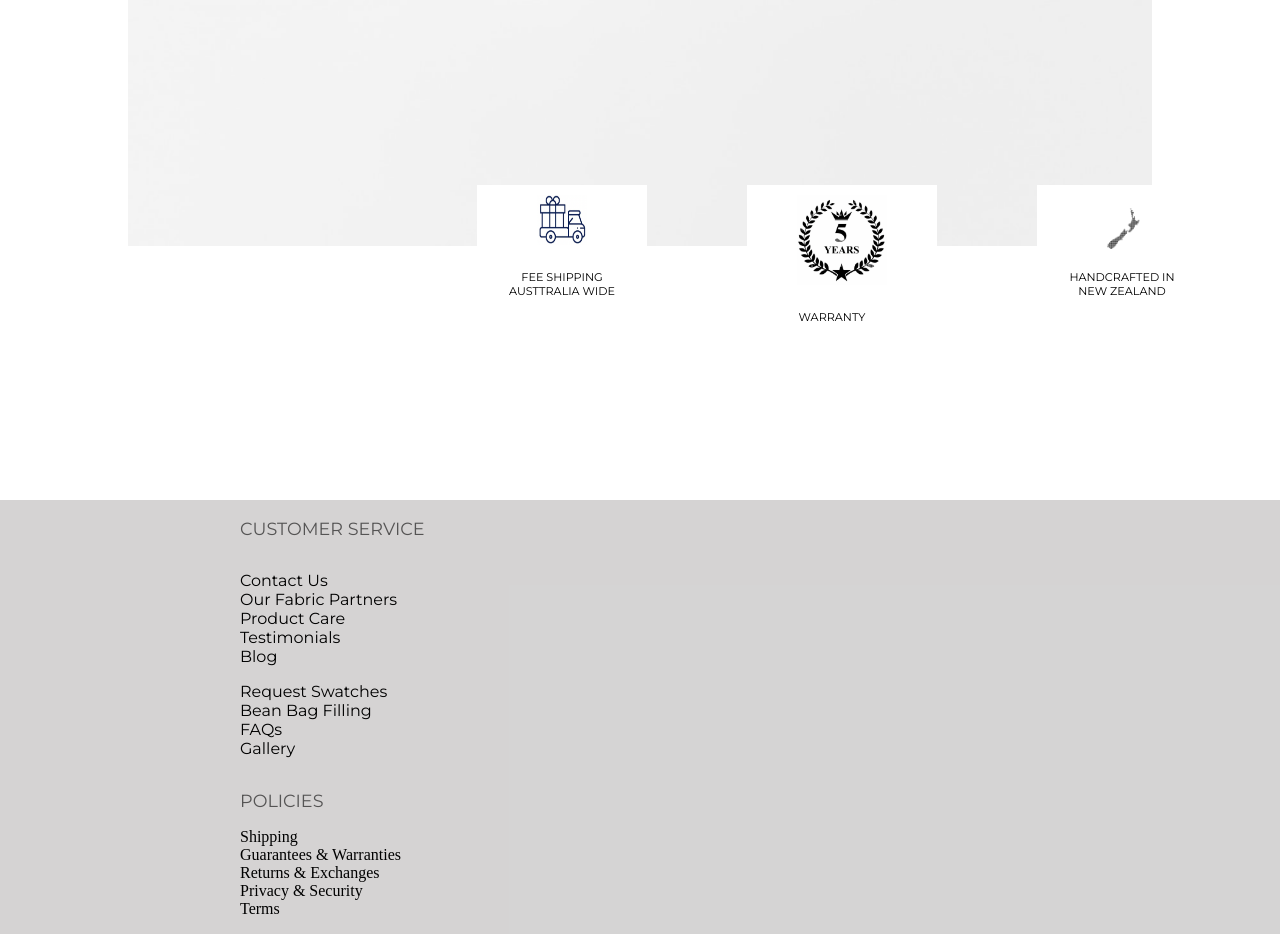
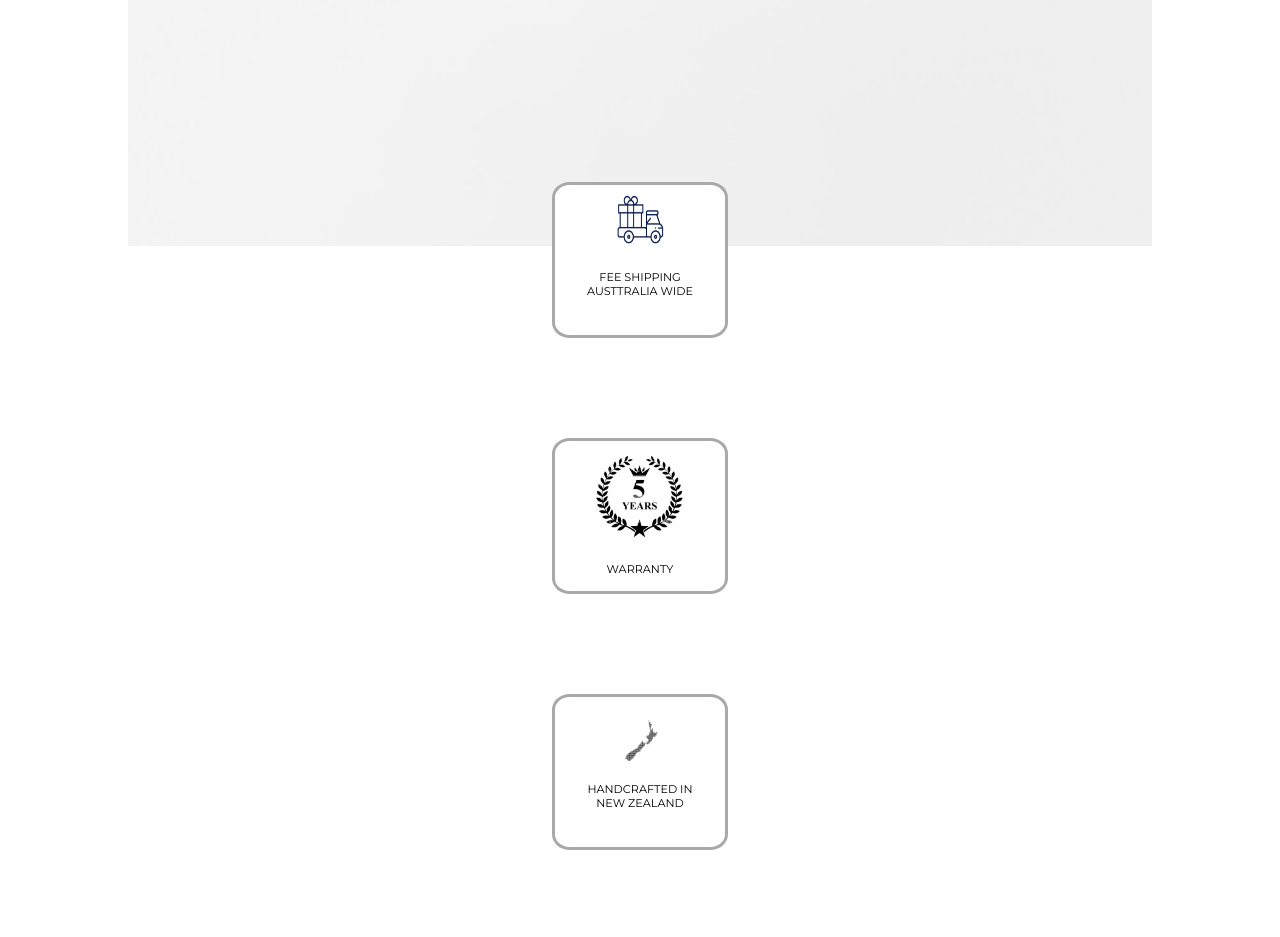
Before and after one commit to padmanabhmishra407/landing-page1, a plain HTML site: page index.html in a window 1280 px wide. Shown: the part 940-1877 px from the top of the page. Drawn offline with Linux system fonts and the light colour scheme.

Commit message:
sub-footer aligned, responsive : sub-footer moved outside bg1-container

```diff
--- a/index.html
+++ b/index.html
@@ -8,7 +8,6 @@
     <title>Landing-Page1</title>
 </head>
 <body>
-    <div>
 <div class="bg1-container">
     <div class="head">Lujo</div>
         <img src="images/download.jpeg" alt="bg-1" >
@@ -21,13 +20,12 @@
             </p>
         </div>
         <span class="wrap"><a href="#" class="button font">SHOP SECTION</a></span>
+    </div>
+</div>
     <div class="sub-footer">
         <div class="shipping font"><img src="images/shipping.png" alt="#"><p>FEE SHIPPING <br> AUSTTRALIA WIDE</p></div>
         <div class="warranty font"><img src="images/warranty.png" alt="#"><p>WARRANTY</p></div>
         <div class="crafted font"><img src="images/new zealand map.png" alt="#"><p >HANDCRAFTED IN <br> NEW ZEALAND</p></div>
-            </div>
-        </div>
-    </div>
     </div>
     <footer>
         <div class="left">
--- a/stylesheet.css
+++ b/stylesheet.css
@@ -111,15 +111,20 @@ img {
     margin: 50px;
     width: 170px;
     height: 150px;
+    border-radius: 10%;
+    border:darkgray solid;
     /* margin-top: -50px; */
 }
 .warranty {
     background-color: white;
+    display: flex;
+    flex-direction: column;
     margin: 50px;
-    width: 170px;
+    width: 150px;
     height: 150px;
     padding-right: 20px;
-    /* padding-top: 2em; */
+    border-radius: 10%;
+    border:darkgray solid;
 }
 .crafted {
     background-color: white;
@@ -127,15 +132,17 @@ img {
     width: 170px;
     height: 150px;
     margin-left: 50px;
+    border-radius: 10%;
+    border:darkgray solid;
     /* margin-top: -50px; */
 }
 .sub-footer {
     display: flex;
-    position: absolute;
-    margin: 80px;
-    justify-content: center;
-    bottom: -59em;
-    margin-left: 135px;
+    position: relative;
+    flex-wrap: wrap;
+    margin: -8em 25em 0 25em;
+    justify-content: space-around;
+    /* margin-left: 135px; */
 }
 .shipping img{
     width: 50px;
@@ -150,6 +157,7 @@ img {
     margin: 0 -10px;
     width: 90px;
     height: 90px;
+    padding-left: 50px;
 }
 .crafted p {
     text-align: center;
@@ -164,6 +172,7 @@ img {
 .warranty p {
     text-align: center;
     font-size: .7em;
+    padding-left: 20px;
 }
 footer {
     background-color: rgba(186, 183, 183, 0.604);
```
Lines whose indentation alone changed are shown as unchanged.
